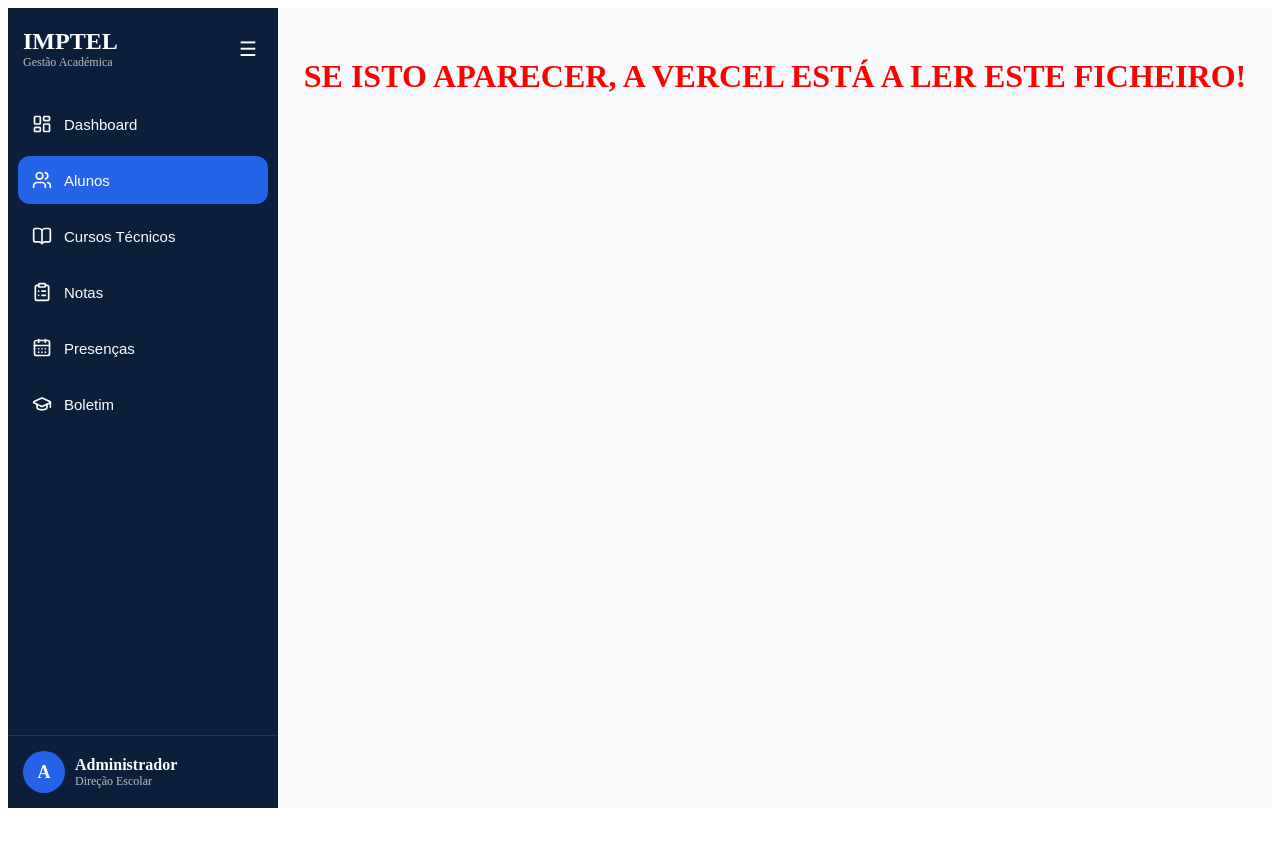
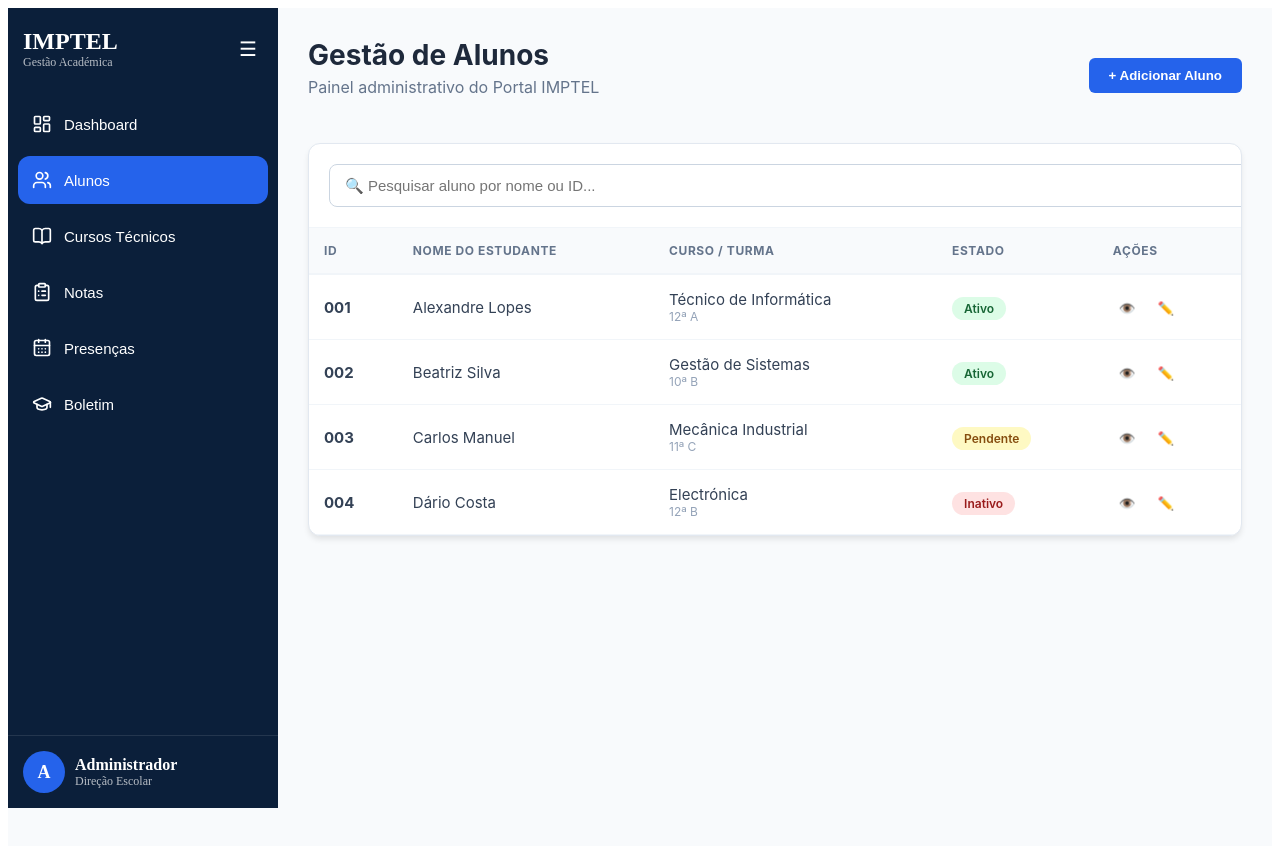
Before and after one commit to itzalexandre4-lgtm/Portal-IMPTEL, a React (Vite) app in the folder frontend/: page / in a window 1280 px wide. Both pictures are taken after a click on the button "Alunos". Shown: the top 846 px of the page. Before the commit the page ends 816 px from the top, so only its background shows below. Built offline with nearby package versions, Linux system fonts and the light colour scheme; no server answers.

Commit message:
Interface uniforme final

```diff
--- a/frontend/src/pages/Students.jsx
+++ b/frontend/src/pages/Students.jsx
@@ -1,7 +1,98 @@
+import React, { useState } from 'react';
+
 export default function Students() {
+  const [searchTerm, setSearchTerm] = useState('');
+  const [alunos] = useState([
+    { id: '001', nome: 'Alexandre Lopes', curso: 'Técnico de Informática', status: 'Ativo', turma: '12ª A' },
+    { id: '002', nome: 'Beatriz Silva', curso: 'Gestão de Sistemas', status: 'Ativo', turma: '10ª B' },
+    { id: '003', nome: 'Carlos Manuel', curso: 'Mecânica Industrial', status: 'Pendente', turma: '11ª C' },
+    { id: '004', nome: 'Dário Costa', curso: 'Electrónica', status: 'Inativo', turma: '12ª B' },
+  ]);
+
+  // Filtro de pesquisa inteligente
+  const filteredAlunos = alunos.filter(aluno =>
+    aluno.nome.toLowerCase().includes(searchTerm.toLowerCase()) ||
+    aluno.id.includes(searchTerm)
+  );
+
+  // Estilos Uniformes (Azul IMPTEL #2563eb)
+  const styles = {
+    container: { padding: '30px', backgroundColor: '#f8fafc', minHeight: '100vh', fontFamily: '"Inter", sans-serif' },
+    header: { display: 'flex', justifyContent: 'space-between', alignItems: 'center', marginBottom: '30px' },
+    title: { color: '#1e293b', fontSize: '28px', margin: 0, fontWeight: '700' },
+    card: { backgroundColor: 'white', borderRadius: '12px', boxShadow: '0 4px 6px -1px rgba(0,0,0,0.1)', overflow: 'hidden', border: '1px solid #e2e8f0' },
+    searchBar: { padding: '20px', borderBottom: '1px solid #f1f5f9' },
+    input: { width: '100%', padding: '12px 15px', borderRadius: '8px', border: '1px solid #cbd5e1', fontSize: '15px', outline: 'none' },
+    table: { width: '100%', borderCollapse: 'collapse' },
+    th: { backgroundColor: '#f8fafc', padding: '15px', textAlign: 'left', color: '#64748b', fontSize: '12px', textTransform: 'uppercase', letterSpacing: '0.05em', borderBottom: '2px solid #f1f5f9' },
+    td: { padding: '15px', borderBottom: '1px solid #f1f5f9', color: '#334155', fontSize: '15px' },
+    badge: (status) => ({
+      padding: '4px 12px', borderRadius: '20px', fontSize: '12px', fontWeight: '600',
+      backgroundColor: status === 'Ativo' ? '#dcfce7' : status === 'Pendente' ? '#fef9c3' : '#fee2e2',
+      color: status === 'Ativo' ? '#166534' : status === 'Pendente' ? '#854d0e' : '#991b1b'
+    }),
+    btnPrimary: { backgroundColor: '#2563eb', color: 'white', border: 'none', padding: '10px 20px', borderRadius: '6px', cursor: 'pointer', fontWeight: '600' }
+  };
+
   return (
-    <h1 style={{ color: 'red', textAlign: 'center', marginTop: '50px' }}>
-      SE ISTO APARECER, A VERCEL ESTÁ A LER ESTE FICHEIRO!
-    </h1>
+    <div style={styles.container}>
+      {/* Cabeçalho */}
+      <div style={styles.header}>
+        <div>
+          <h1 style={styles.title}>Gestão de Alunos</h1>
+          <p style={{ color: '#64748b', marginTop: '5px' }}>Painel administrativo do Portal IMPTEL</p>
+        </div>
+        <button style={styles.btnPrimary}>+ Adicionar Aluno</button>
+      </div>
+
+      {/* Tabela de Dados */}
+      <div style={styles.card}>
+        <div style={styles.searchBar}>
+          <input
+            type="text"
+            placeholder="🔍 Pesquisar aluno por nome ou ID..."
+            style={styles.input}
+            onChange={(e) => setSearchTerm(e.target.value)}
+          />
+        </div>
+
+        <table style={styles.table}>
+          <thead>
+            <tr>
+              <th style={styles.th}>ID</th>
+              <th style={styles.th}>Nome do Estudante</th>
+              <th style={styles.th}>Curso / Turma</th>
+              <th style={styles.th}>Estado</th>
+              <th style={styles.th}>Ações</th>
+            </tr>
+          </thead>
+          <tbody>
+            {filteredAlunos.map((aluno) => (
+              <tr key={aluno.id}>
+                <td style={styles.td}><strong>{aluno.id}</strong></td>
+                <td style={styles.td}>{aluno.nome}</td>
+                <td style={styles.td}>
+                  <div>{aluno.curso}</div>
+                  <div style={{ fontSize: '12px', color: '#94a3b8' }}>{aluno.turma}</div>
+                </td>
+                <td style={styles.td}>
+                  <span style={styles.badge(aluno.status)}>{aluno.status}</span>
+                </td>
+                <td style={styles.td}>
+                  <button style={{ background: 'none', border: 'none', cursor: 'pointer', marginRight: '10px' }}>👁️</button>
+                  <button style={{ background: 'none', border: 'none', cursor: 'pointer' }}>✏️</button>
+                </td>
+              </tr>
+            ))}
+          </tbody>
+        </table>
+
+        {filteredAlunos.length === 0 && (
+          <div style={{ padding: '40px', textAlign: 'center', color: '#94a3b8' }}>
+            Nenhum aluno encontrado com esse nome.
+          </div>
+        )}
+      </div>
+    </div>
   );
 }
```
